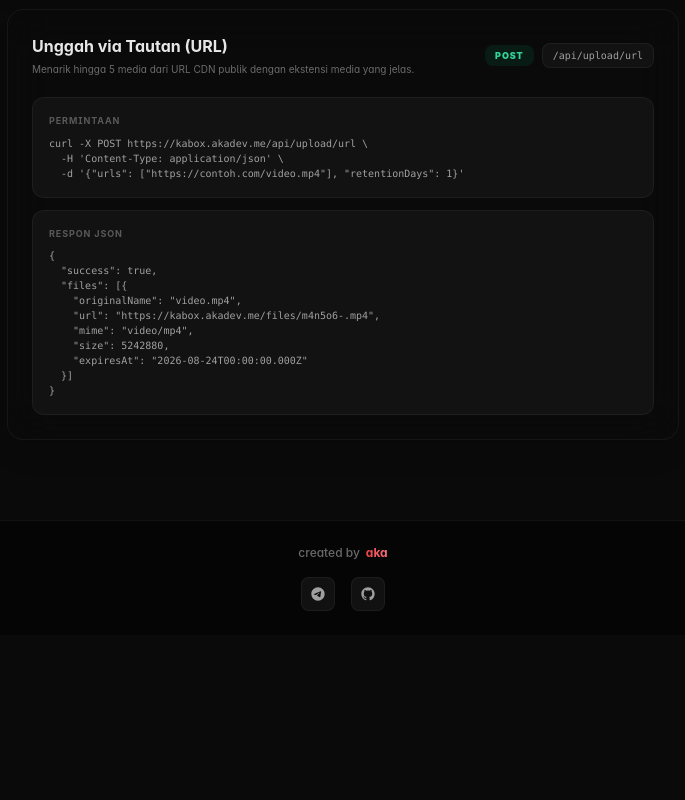
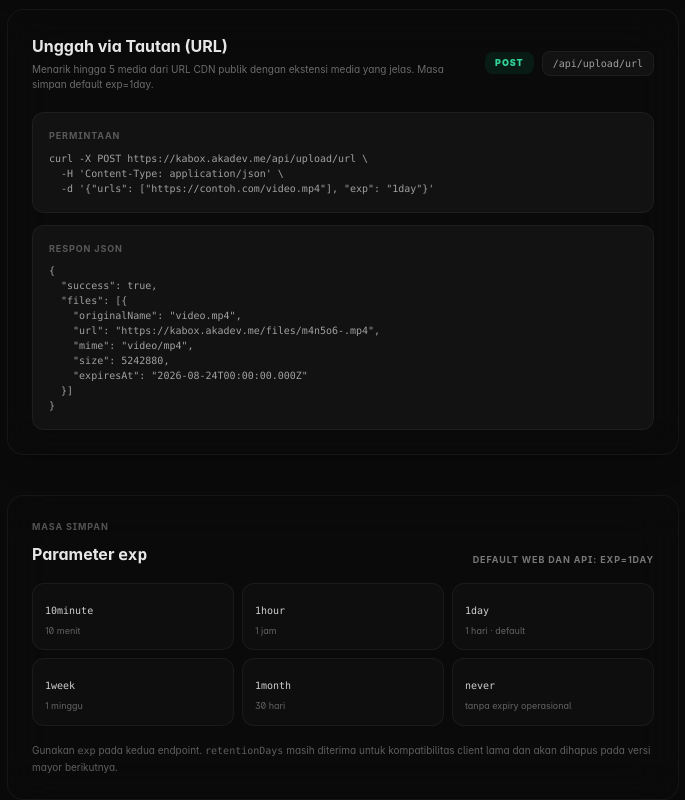
Before and after one commit to akaanakbaik/kaboxv8, a Next.js app: page /docs in a window 1280 px wide. Shown: the part 780-1580 px from the top of the page, without its empty margins (297-982 px from the left). Before the commit the page ends 1415 px from the top, so only its background shows below. Built offline with nearby package versions, Linux system fonts and the light colour scheme.

Commit message:
Add expiry selector and social glass interactions

```diff
--- a/app/docs/page.js
+++ b/app/docs/page.js
@@ -20,16 +20,16 @@
       title: "Unggah Media Lokal",
       method: "POST",
       path: "/api/upload/file",
-      desc: "Mengunggah hingga 5 berkas media melalui multipart/form-data. Maksimal 30MB per berkas. ID media berupa token unik 7 karakter.",
-      curl: "curl -X POST https://kabox.akadev.me/api/upload/file \\\n  -H 'Expect:' \\\n  -F 'files=@gambar.jpg' \\\n  -F 'retentionDays=1'",
+      desc: "Mengunggah hingga 5 berkas media melalui multipart/form-data. Maksimal 30MB per berkas. ID media berupa token unik 7 karakter. Masa simpan default exp=1day.",
+      curl: "curl -X POST https://kabox.akadev.me/api/upload/file \\\n  -H 'Expect:' \\\n  -F 'files=@gambar.jpg' \\\n  -F 'exp=1day'",
       output: '{\n  "success": true,\n  "files": [{\n    "originalName": "gambar.jpg",\n    "url": "https://kabox.akadev.me/files/a1b2c3_.jpg",\n    "mime": "image/jpeg",\n    "size": 284392,\n    "expiresAt": "2026-08-24T00:00:00.000Z"\n  }]\n}'
     },
     {
       title: "Unggah via Tautan (URL)",
       method: "POST",
       path: "/api/upload/url",
-      desc: "Menarik hingga 5 media dari URL CDN publik dengan ekstensi media yang jelas.",
-      curl: "curl -X POST https://kabox.akadev.me/api/upload/url \\\n  -H 'Content-Type: application/json' \\\n  -d '{\"urls\": [\"https://contoh.com/video.mp4\"], \"retentionDays\": 1}'",
+      desc: "Menarik hingga 5 media dari URL CDN publik dengan ekstensi media yang jelas. Masa simpan default exp=1day.",
+      curl: "curl -X POST https://kabox.akadev.me/api/upload/url \\\n  -H 'Content-Type: application/json' \\\n  -d '{\"urls\": [\"https://contoh.com/video.mp4\"], \"exp\": \"1day\"}'",
       output: '{\n  "success": true,\n  "files": [{\n    "originalName": "video.mp4",\n    "url": "https://kabox.akadev.me/files/m4n5o6-.mp4",\n    "mime": "video/mp4",\n    "size": 5242880,\n    "expiresAt": "2026-08-24T00:00:00.000Z"\n  }]\n}'
     }
   ];
@@ -83,6 +83,25 @@
           </motion.div>
         ))}
       </div>
+
+      <section className="w-full max-w-2xl rounded-2xl border border-white/5 bg-[#0a0a0a]/60 p-5 md:p-6 shadow-xl backdrop-blur-xl">
+        <div className="flex flex-col gap-2 md:flex-row md:items-end md:justify-between">
+          <div>
+            <p className="text-[9px] font-bold uppercase tracking-widest text-white/30">Masa simpan</p>
+            <h2 className="mt-2 text-sm md:text-base font-bold text-white/90">Parameter <code>exp</code></h2>
+          </div>
+          <span className="text-[9px] font-bold uppercase tracking-widest text-white/45">Default web dan API: exp=1day</span>
+        </div>
+        <div className="mt-4 grid grid-cols-2 gap-2 md:grid-cols-3">
+          {[["10minute", "10 menit"], ["1hour", "1 jam"], ["1day", "1 hari · default"], ["1week", "1 minggu"], ["1month", "30 hari"], ["never", "tanpa expiry operasional"]].map(([token, label]) => (
+            <div key={token} className="rounded-xl border border-white/5 bg-white/[0.025] px-3 py-3">
+              <code className="text-[10px] text-white/80">{token}</code>
+              <p className="mt-1 text-[9px] text-white/35">{label}</p>
+            </div>
+          ))}
+        </div>
+        <p className="mt-4 text-[10px] leading-relaxed text-white/35">Gunakan <code>exp</code> pada kedua endpoint. <code>retentionDays</code> masih diterima untuk kompatibilitas client lama dan akan dihapus pada versi mayor berikutnya.</p>
+      </section>
     </div>
   );
 }
--- a/app/globals.css
+++ b/app/globals.css
@@ -169,10 +169,9 @@
   height: calc(100% - (var(--switch-padding) * 2));
   overflow: hidden;
   pointer-events: none;
-  border: 1px solid rgba(255, 255, 255, 0.2);
   border-radius: calc(var(--switch-radius) - 4px);
-  background: linear-gradient(142deg, rgba(255, 255, 255, 0.12), rgba(255, 255, 255, 0.03) 48%, rgba(0, 0, 0, 0.16));
-  box-shadow: inset 0 1px 0 rgba(255, 255, 255, 0.22), inset 0 -1px 0 rgba(0, 0, 0, 0.18), 0 0 16px rgba(255, 255, 255, 0.04);
+  background: transparent;
+  box-shadow: none;
   opacity: 0;
   transform: translate3d(0, 0, 0) scale(1);
   transform-origin: 50% 50%;
@@ -182,6 +181,8 @@
 .kabox-mode-switch-lens-content {
   position: absolute;
   inset: 0;
+  backdrop-filter: blur(5px) saturate(165%);
+  -webkit-backdrop-filter: blur(5px) saturate(165%);
 }
 
 .kabox-mode-switch-lens-label {
@@ -191,13 +192,13 @@
   align-items: center;
   justify-content: center;
   gap: 8px;
-  color: rgba(255, 255, 255, 0.98);
+  color: rgba(255, 255, 255, 0.99);
   font-size: 10px;
   font-weight: 800;
   line-height: 1;
   letter-spacing: 0.18em;
   text-transform: uppercase;
-  text-shadow: 0 1px 1px rgba(0, 0, 0, 0.42), 0 0 16px rgba(255, 255, 255, 0.34);
+  text-shadow: 0 1px 1px rgba(0, 0, 0, 0.5), 0 0 18px rgba(255, 255, 255, 0.42);
   opacity: 0;
   transform: scale(1.08);
   transform-origin: 50% 50%;
@@ -221,14 +222,15 @@
 
 .kabox-mode-switch-lens-edge {
   position: absolute;
-  inset: -3px;
+  inset: 0;
   pointer-events: none;
-  border: 1px solid rgba(255, 255, 255, 0.24);
+  border: 0;
   border-radius: inherit;
-  background: linear-gradient(110deg, rgba(255, 255, 255, 0.22), transparent 28%, transparent 70%, rgba(255, 255, 255, 0.16));
-  opacity: 0.6;
-  filter: blur(1.1px);
-  transform: scale(1.025);
+  background: transparent;
+  box-shadow: inset 0 0 9px rgba(255, 255, 255, 0.12), 0 0 13px rgba(255, 255, 255, 0.06);
+  opacity: 0.46;
+  filter: blur(1.5px);
+  transform: scale(1.018);
   transition: border-radius var(--switch-fluid-duration, 520ms) var(--switch-spring), filter var(--switch-glow-duration, 280ms) var(--switch-ease), opacity var(--switch-glow-duration, 280ms) var(--switch-ease);
 }
 
@@ -345,6 +347,106 @@
   white-space: nowrap;
 }
 
+.kabox-social-glass {
+  position: relative;
+  display: inline-grid;
+  place-items: center;
+  width: 36px;
+  height: 36px;
+  overflow: hidden;
+  color: rgba(255, 255, 255, 0.62);
+  border: 1px solid rgba(255, 255, 255, 0.14);
+  border-radius: 12px;
+  background: linear-gradient(145deg, rgba(255, 255, 255, 0.13), rgba(255, 255, 255, 0.035) 48%, rgba(0, 0, 0, 0.25));
+  box-shadow: inset 0 1px 0 rgba(255, 255, 255, 0.2), inset 0 -1px 0 rgba(0, 0, 0, 0.22), 0 5px 14px rgba(0, 0, 0, 0.24);
+  backdrop-filter: blur(14px) saturate(155%);
+  -webkit-backdrop-filter: blur(14px) saturate(155%);
+  transform: translate3d(0, 0, 0) scale(1);
+  transition: color 180ms var(--switch-ease), border-color 180ms var(--switch-ease), background 180ms var(--switch-ease), box-shadow 180ms var(--switch-ease), transform 160ms var(--switch-ease);
+}
+
+.kabox-social-glass::before {
+  position: absolute;
+  top: -35%;
+  left: -34%;
+  width: 76%;
+  height: 170%;
+  content: "";
+  border-radius: 999px;
+  background: radial-gradient(ellipse at center, rgba(255, 255, 255, 0.3), rgba(255, 255, 255, 0.07) 46%, transparent 72%);
+  filter: blur(7px);
+  opacity: 0.42;
+  transform: rotate(-22deg) translate3d(0, 0, 0);
+  transition: opacity 180ms var(--switch-ease), transform 240ms var(--switch-spring), filter 180ms var(--switch-ease);
+}
+
+.kabox-social-glass::after {
+  position: absolute;
+  top: 3px;
+  right: 16%;
+  left: 16%;
+  height: 1px;
+  content: "";
+  border-radius: 999px;
+  background: rgba(255, 255, 255, 0.58);
+  box-shadow: 0 0 9px rgba(255, 255, 255, 0.32);
+  opacity: 0.58;
+  transition: opacity 180ms var(--switch-ease), transform 240ms var(--switch-spring);
+}
+
+.kabox-social-glass svg {
+  position: relative;
+  z-index: 1;
+  filter: drop-shadow(0 1px 1px rgba(0, 0, 0, 0.3));
+  transform: translate3d(0, 0, 0) scale(1);
+  transition: filter 180ms var(--switch-ease), transform 180ms var(--switch-spring);
+}
+
+.kabox-social-glass:hover,
+.kabox-social-glass:focus-visible {
+  color: rgba(255, 255, 255, 0.98);
+  border-color: rgba(255, 255, 255, 0.3);
+  background: linear-gradient(145deg, rgba(255, 255, 255, 0.2), rgba(255, 255, 255, 0.055) 48%, rgba(0, 0, 0, 0.18));
+  box-shadow: inset 0 1px 0 rgba(255, 255, 255, 0.3), inset 0 -1px 0 rgba(0, 0, 0, 0.2), 0 8px 20px rgba(0, 0, 0, 0.3), 0 0 20px rgba(255, 255, 255, 0.1);
+  outline: none;
+  transform: translate3d(0, -2px, 0) scale(1.035);
+}
+
+.kabox-social-glass:hover::before,
+.kabox-social-glass:focus-visible::before {
+  opacity: 0.72;
+  filter: blur(5px);
+  transform: rotate(-10deg) translate3d(34%, 4%, 0) scale(1.12, 0.86);
+}
+
+.kabox-social-glass:hover::after,
+.kabox-social-glass:focus-visible::after {
+  opacity: 0.9;
+  transform: translate3d(12%, 0, 0) scaleX(1.12);
+}
+
+.kabox-social-glass:active {
+  transform: translate3d(0, 1px, 0) scale(0.9, 0.86);
+  border-radius: 15px;
+  box-shadow: inset 0 2px 4px rgba(0, 0, 0, 0.24), 0 2px 8px rgba(0, 0, 0, 0.25);
+}
+
+.kabox-social-glass:active::before {
+  opacity: 0.94;
+  filter: blur(4px);
+  transform: rotate(-4deg) translate3d(18%, 0, 0) scale(1.4, 0.72);
+}
+
+.kabox-social-glass:active::after {
+  opacity: 1;
+  transform: translate3d(18%, 0, 0) scaleX(1.26);
+}
+
+.kabox-social-glass:active svg {
+  filter: drop-shadow(0 2px 2px rgba(0, 0, 0, 0.38));
+  transform: scale(0.9);
+}
+
 @keyframes kabox-liquid-light {
   0% {
     opacity: 0.56;
@@ -431,21 +533,20 @@
 }
 
 .kabox-mode-switch[data-interacting="true"] .kabox-mode-switch-lens {
-  opacity: 0.96;
+  opacity: 0.94;
   border-radius: var(--switch-liquid-lens-radius, inherit);
   transform: translate3d(var(--switch-liquid-lens-x, 0px), 0, 0) rotate(var(--switch-liquid-lens-rotation, 0deg)) scale(var(--switch-liquid-lens-scale, 1.08));
-  filter: saturate(1.24) brightness(1.08) drop-shadow(0 7px 18px rgba(255, 255, 255, 0.12));
-  backdrop-filter: blur(8px) saturate(170%);
-  -webkit-backdrop-filter: blur(8px) saturate(170%);
+  filter: saturate(1.22) brightness(1.08) drop-shadow(0 6px 16px rgba(255, 255, 255, 0.1));
 }
+
 
 .kabox-mode-switch[data-interacting="true"] .kabox-mode-switch-lens-content {
   transform: translate3d(var(--switch-liquid-lens-glint, 0%), 0, 0);
 }
 
 .kabox-mode-switch[data-interacting="true"] .kabox-mode-switch-lens-label {
-  filter: drop-shadow(0 1px 1px rgba(0, 0, 0, 0.34)) drop-shadow(0 0 12px rgba(255, 255, 255, 0.34));
-  transform: scale(1.08);
+  filter: drop-shadow(0 1px 1px rgba(0, 0, 0, 0.34)) drop-shadow(0 0 14px rgba(255, 255, 255, 0.4));
+  transform: scale(var(--switch-liquid-lens-scale, 1.08));
 }
 
 .kabox-mode-switch[data-interacting="true"] .kabox-mode-switch-option[data-active="true"] .kabox-mode-switch-label {
@@ -463,7 +564,7 @@
 
 .kabox-mode-switch[data-interacting="true"] .kabox-mode-switch-lens-edge {
   border-radius: var(--switch-liquid-lens-radius, inherit);
-  opacity: var(--switch-liquid-lens-opacity, 0.84);
+  opacity: var(--switch-liquid-lens-opacity, 0.86);
   filter: blur(var(--switch-liquid-lens-blur, 1.3px));
 }
 
--- a/components/Footer.js
+++ b/components/Footer.js
@@ -8,10 +8,12 @@
         <Link href="https://akadev.me" target="_blank" className="font-bold text-transparent bg-clip-text bg-gradient-to-r from-red-500 to-rose-400 hover:opacity-80 transition-opacity">aka</Link>
       </div>
       <div className="flex gap-4 mt-2">
-        <Link href="https://t.me/akamodebaik" target="_blank" className="p-2 bg-white/5 hover:bg-white/10 rounded-lg transition-colors border border-white/5 text-white/60 hover:text-white">
+        <Link href="https://t.me/akamodebaik" target="_blank" rel="noopener noreferrer" aria-label="Telegram Kabox" className="kabox-social-glass">
+
           <svg width="16" height="16" viewBox="0 0 24 24" fill="currentColor"><path d="M12 2C6.48 2 2 6.48 2 12s4.48 10 10 10 10-4.48 10-10S17.52 2 12 2zm4.64 6.8c-.15 1.58-.8 5.42-1.13 7.19-.14.75-.42 1-.68 1.03-.58.05-1.02-.38-1.58-.75-.88-.58-1.38-.94-2.23-1.5-.99-.65-.35-1.01.22-1.59.15-.15 2.71-2.48 2.76-2.69a.2.2 0 00-.05-.18c-.06-.05-.14-.03-.21-.02-.09.02-1.49.95-4.22 2.79-.4.27-.76.41-1.08.4-.36-.01-1.04-.2-1.55-.37-.62-.2-1.12-.31-1.09-.66.02-.18.27-.36.75-.55 2.92-1.27 4.86-2.11 5.83-2.51 2.78-1.16 3.35-1.36 3.73-1.36.08 0 .27.02.39.12.1.08.13.19.14.27-.01.06.01.24 0 .38z"/></svg>
         </Link>
-        <Link href="https://github.com/akaanakbaik" target="_blank" className="p-2 bg-white/5 hover:bg-white/10 rounded-lg transition-colors border border-white/5 text-white/60 hover:text-white">
+        <Link href="https://github.com/akaanakbaik" target="_blank" rel="noopener noreferrer" aria-label="GitHub Kabox" className="kabox-social-glass">
+
           <svg width="16" height="16" viewBox="0 0 24 24" fill="currentColor"><path d="M12 2C6.477 2 2 6.477 2 12c0 4.42 2.865 8.166 6.839 9.489.5.092.682-.217.682-.482 0-.237-.008-.866-.013-1.7-2.782.603-3.369-1.34-3.369-1.34-.454-1.156-1.11-1.462-1.11-1.462-.908-.62.069-.608.069-.608 1.003.07 1.531 1.03 1.531 1.03.892 1.529 2.341 1.087 2.91.831.092-.646.35-1.086.636-1.336-2.22-.253-4.555-1.11-4.555-4.943 0-1.091.39-1.984 1.029-2.683-.103-.253-.446-1.27.098-2.647 0 0 .84-.269 2.75 1.025A9.564 9.564 0 0112 6.844c.85.004 1.705.114 2.504.336 1.909-1.294 2.747-1.025 2.747-1.025.546 1.379.203 2.394.1 2.647.64.699 1.028 1.592 1.028 2.683 0 3.842-2.339 4.687-4.566 4.935.359.309.678.919.678 1.852 0 1.336-.012 2.415-.012 2.743 0 .267.18.578.688.48C19.138 20.161 22 16.416 22 12c0-5.523-4.477-10-10-10z"/></svg>
         </Link>
       </div>
--- a/components/UploadBox.js
+++ b/components/UploadBox.js
@@ -3,10 +3,11 @@
 import { motion, AnimatePresence } from "framer-motion";
 
 const expiryOptions = [
-  { label: "10 Menit", value: "10m" },
-  { label: "1 Jam", value: "1h" },
-  { label: "1 Hari", value: "1d" },
-  { label: "1 Minggu", value: "1w" },
+  { label: "10 Menit", value: "10minute" },
+  { label: "1 Jam", value: "1hour" },
+  { label: "1 Hari", value: "1day" },
+  { label: "1 Minggu", value: "1week" },
+  { label: "1 Bulan", value: "1month" },
   { label: "Selamanya", value: "never" }
 ];
 
@@ -15,18 +16,12 @@
 const MAX_FILES = 5;
 const ACCEPTED_MEDIA = "image/jpeg,image/png,image/gif,image/webp,image/avif,video/mp4,video/x-m4v,video/quicktime,video/webm,video/x-matroska,audio/mpeg,audio/mp4,audio/wav,audio/flac,audio/ogg";
 
-function retentionDays(value) {
-  if (value === "1w") return 7;
-  if (value === "never") return 30;
-  return 1;
-}
-
 export default function UploadBox() {
   const [activeTab, setActiveTab] = useState("local");
   const [files, setFiles] = useState([]);
   const [urlInputs, setUrlInputs] = useState([""]);
   const [isDragging, setIsDragging] = useState(false);
-  const [expiry, setExpiry] = useState("1d");
+  const [expiry, setExpiry] = useState("1day");
   const [isSelectOpen, setIsSelectOpen] = useState(false);
   const [isUploading, setIsUploading] = useState(false);
   const [progress, setProgress] = useState(0);
@@ -285,13 +280,11 @@
     setIsUploading(true);
     setProgress(0);
     const newResults = [];
-    const days = retentionDays(expiry);
-
     if (activeTab === "local") {
       try {
         const formData = new FormData();
         files.forEach(file => formData.append("files", file));
-        formData.append("retentionDays", String(days));
+        formData.append("exp", expiry);
         const data = await new Promise((resolve, reject) => {
           const xhr = new XMLHttpRequest();
           xhr.withCredentials = true;
@@ -325,7 +318,7 @@
           method: "POST",
           headers: { "Content-Type": "application/json" },
           credentials: "include",
-          body: JSON.stringify({ urls, retentionDays: days })
+              body: JSON.stringify({ urls, exp: expiry })
         });
         setProgress(80);
         const data = await res.json();
@@ -424,7 +417,7 @@
 
         <div className="mt-5 flex gap-3">
           <div className="relative w-1/3">
-            <button onClick={() => !isUploading && setIsSelectOpen(!isSelectOpen)} disabled={isUploading} className="w-full bg-[#161616] border border-white/10 rounded-xl py-3 px-4 text-[9px] md:text-[10px] font-bold uppercase tracking-widest flex justify-between items-center hover:bg-white/5 transition-all">
+            <button onClick={() => !isUploading && setIsSelectOpen(!isSelectOpen)} disabled={isUploading} className="w-full bg-[#161616] border border-white/10 rounded-xl py-3 px-4 text-[9px] md:text-[10px] font-bold uppercase tracking-widest flex justify-between items-center hover:bg-white/5 transition-all" aria-label={`Masa simpan ${expiry}`}>
               <span className="truncate">{expiryOptions.find(o => o.value === expiry).label}</span>
               <svg className={`w-3 h-3 ml-2 shrink-0 transition-transform ${isSelectOpen ? "rotate-180" : ""}`} fill="none" stroke="currentColor" viewBox="0 0 24 24"><path strokeLinecap="round" strokeLinejoin="round" strokeWidth="2.5" d="M19 9l-7 7-7-7" /></svg>
             </button>
@@ -446,6 +439,7 @@
             {isUploading && <motion.div className="absolute top-0 left-0 h-full bg-white/20" initial={{ width: 0 }} animate={{ width: `${progress}%` }} transition={{ ease: "linear", duration: 0.2 }} />}
           </button>
         </div>
+        <p className="mt-3 text-center text-[8px] md:text-[9px] font-medium uppercase tracking-[0.16em] text-white/25">Default web: <span className="text-white/45">exp=1day</span> · Aktif: <span className="text-white/45">exp={expiry}</span></p>
       </div>
 
       <div className="w-full mt-6 space-y-3">
```
